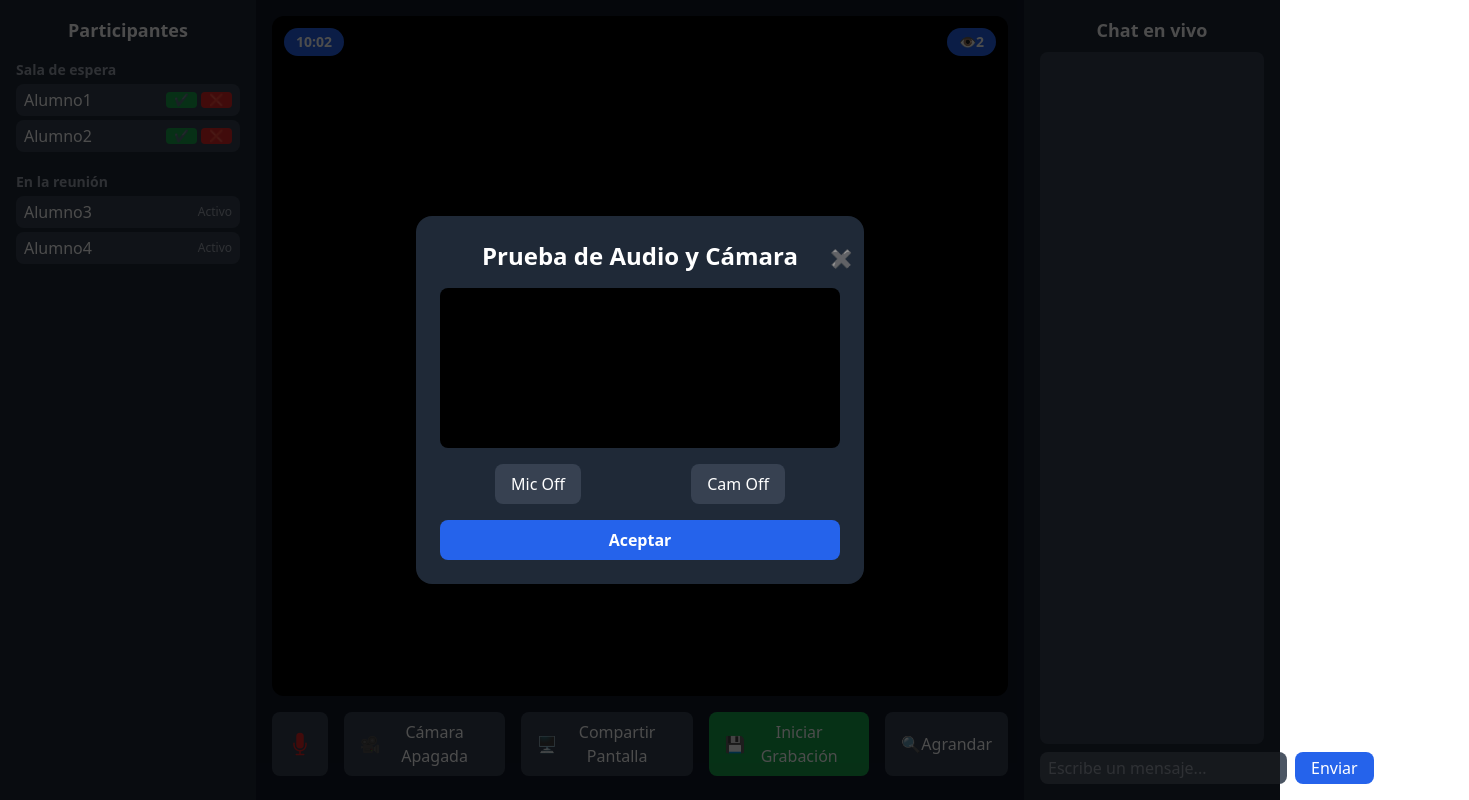
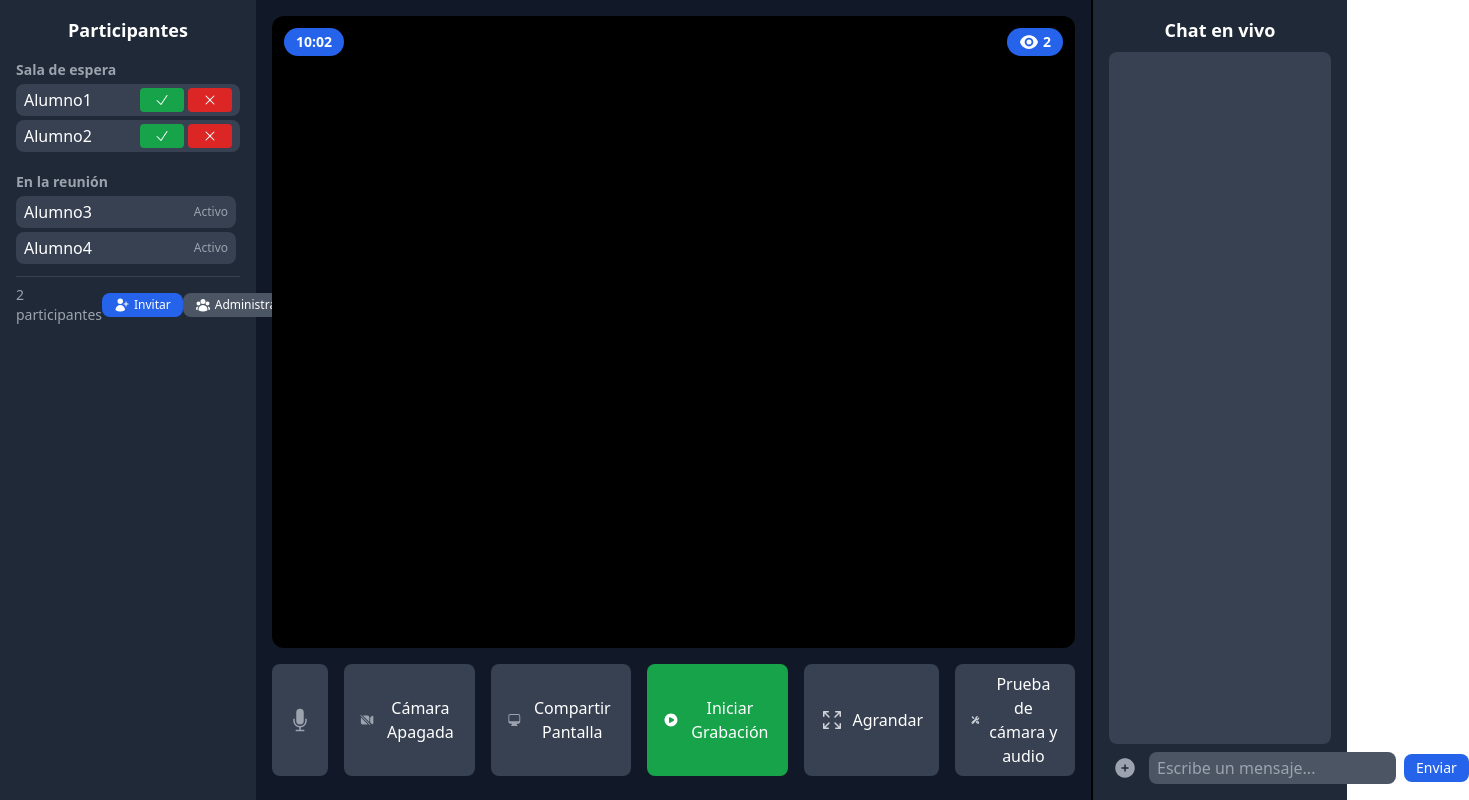
Before and after one commit to vax-02/streamming, a Vue app: page /live in a window 1280 px wide. Shown: the whole page, 1469 px wide, since content can reach past the window. Built offline with nearby package versions, Linux system fonts and the light colour scheme.

Commit message:
Update Live.vue
cambios de iconos y arreglos de live

```diff
--- a/src/views/Live.vue
+++ b/src/views/Live.vue
@@ -14,8 +14,12 @@
         >
           <span>{{ user }}</span>
           <div class="flex space-x-1">
-            <button @click="admitir(user)" class="bg-green-600 px-2 rounded text-xs">✔️</button>
-            <button @click="rechazar(user)" class="bg-red-600 px-2 rounded text-xs">❌</button>
+            <button @click="admitir(user)" class="bg-green-600 p-1 rounded text-xs hover:bg-green-700">
+              <CheckIcon class="w-9 h-4 text-white" />
+            </button>
+            <button @click="rechazar(user)" class="bg-red-600 p-1 rounded text-xs hover:bg-red-700">
+              <XMarkIcon class="w-9 h-4 text-white" />
+            </button>
           </div>
         </div>
       </div>
@@ -23,6 +27,7 @@
       <!-- Lista de participantes -->
       <div>
         <h3 class="font-semibold text-sm text-gray-400 mb-1">En la reunión</h3>
+        <div class="max-h-48 overflow-y-auto pr-1">
           <div
             v-for="(p, i) in participantes"
             :key="i"
@@ -30,6 +35,18 @@
           >
             <span>{{ p.nombre }}</span>
             <span class="text-gray-400 text-xs">{{ p.estado }}</span>
+          </div>
+        </div>
+        <div class="mt-2 pt-2 border-t border-gray-700 flex items-center justify-between">
+          <span class="text-sm text-gray-400">{{ participantes.length }} participantes</span>
+          <button class="bg-blue-600 hover:bg-blue-700 px-3 py-1 rounded-lg text-xs flex items-center space-x-1">
+            <UserPlusIcon class="w-4 h-4" />
+            <span>Invitar</span>
+          </button>
+          <button class="bg-gray-600 hover:bg-gray-700 px-3 py-1 rounded-lg text-xs flex items-center space-x-1">
+            <UserGroupIcon class="w-4 h-4" />
+            <span>Administrar</span>
+          </button>
         </div>
       </div>
     </aside>
@@ -48,9 +65,11 @@
 
         <!-- Contador de participantes -->
         <div
-          class="absolute top-3 right-3 bg-blue-600 px-3 py-1 rounded-full flex items-center space-x-2 text-sm font-semibold"
+          class="absolute top-3 right-3 bg-blue-600 px-3 py-1 rounded-full flex  space-x-2 text-sm font-semibold"
         >
-          👁️ <span>{{ participantes.length }}</span>
+          <span class="flex items-center space-x-1">
+            <EyeIcon class="w-5 h-5" /><span>{{ participantes.length }}</span>
+          </span>
         </div>
       </div>
 
@@ -66,7 +85,7 @@
 
             </template>
             <template v-else>
-              <MicrophoneIcon class="w-6 h-6 text-red-600" />
+              <MicrophoneIcon class="w-6 h-6 text-gray-400" />
             </template>
           </span>
 
@@ -77,46 +96,91 @@
           class="bg-gray-700 hover:bg-blue-600 px-4 py-2 rounded-lg flex items-center space-x-2"
         >
 
-          🎥 <span>{{ camaraAct ? 'Cámara Encendida' : 'Cámara Apagada' }}</span>
+          <template v-if="camaraAct">
+            <VideoCameraIcon class="w-6 h-6 text-green-600" />
+          </template>
+          <template v-else>
+            <VideoCameraSlashIcon class="w-6 h-6 text-gray-400" />
+          </template>
+          <span>{{ camaraAct ? 'Cámara Encendida' : 'Cámara Apagada' }}</span>
 
         </button>
         <button
           @click="togglePantalla"
           class="bg-gray-700 hover:bg-blue-600 px-4 py-2 rounded-lg flex items-center space-x-2"
         >
-          🖥️ <span>{{ pantallaAct ? 'Deteniendo' : 'Compartir Pantalla' }}</span>
+          <template v-if="pantallaAct">
+            <ComputerDesktopIcon class="w-6 h-6 text-green-600" />
+          </template>
+          <template v-else>
+            <ComputerDesktopIcon class="w-6 h-6 text-gray-400" />
+          </template>
+          <span>{{ pantallaAct ? 'Deteniendo' : 'Compartir Pantalla' }}</span>
         </button>
         <button
           @click="toggleGrabacion"
           class="bg-green-600 hover:bg-green-700 px-4 py-2 rounded-lg flex items-center space-x-2"
         >
-          💾 <span>{{ grabando ? 'Grabando' : 'Iniciar Grabación' }}</span>
+          <template v-if="grabando">
+            <StopCircleIcon class="w-6 h-6 text-white" />
+          </template>
+          <template v-else>
+            <PlayCircleIcon class="w-6 h-6 text-white" />
+          </template>
+          <span>{{ grabando ? 'Grabando' : 'Iniciar Grabación' }}</span>
         </button>
         <button
           @click="expandir"
           class="bg-gray-700 hover:bg-blue-600 px-4 py-2 rounded-lg flex items-center space-x-2"
         >
-          🔍 <span>Agrandar</span>
+          <ArrowsPointingOutIcon class="w-6 h-6 text-gray-300" />
+          <span>Agrandar</span>
+        </button>
+                <button
+          @click="modalTest = true"
+          class="bg-gray-700 hover:bg-blue-600 px-4 py-2 rounded-lg flex items-center space-x-2"
+        >
+          <WrenchScrewdriverIcon class="w-6 h-6 text-gray-300" />
+          <span>Prueba de cámara y audio</span>
         </button>
       </div>
     </div>
 
     <!-- Panel derecho: chat -->
-    <aside class="w-[20%] bg-gray-800 p-4 flex flex-col space-y-2">
+    <aside class="w-[20%] bg-gray-800 p-4 flex flex-col space-y-2 border-l-2 border-black">
       <h2 class="text-lg font-bold text-center">Chat en vivo</h2>
       <div class="flex-1 overflow-y-auto bg-gray-700 p-2 rounded-lg space-y-1">
         <div v-for="(msg, i) in chat" :key="i" class="text-sm">
           <strong>{{ msg.usuario }}:</strong> {{ msg.mensaje }}
         </div>
       </div>
-      <div class="flex space-x-2 mt-2">
+      <div class="relative flex items-center space-x-2 mt-2">
+        <!-- Menú de opciones de chat -->
+        <div v-if="showChatMenu" class="absolute bottom-full mb-2 w-48 bg-gray-700 rounded-lg shadow-lg p-2 space-y-1 border border-black">
+          <button class="w-full flex items-center space-x-2 px-3 py-2 text-sm rounded-md hover:bg-blue-600">
+            <ChartBarIcon class="w-5 h-5" />
+            <span>Crear Encuesta</span>
+          </button>
+          <button class="w-full flex items-center space-x-2 px-3 py-2 text-sm rounded-md hover:bg-blue-600">
+            <PencilSquareIcon class="w-5 h-5" />
+            <span>Enviar Ejercicio</span>
+          </button>
+        </div>
+
+        <!-- Botón para abrir el menú -->
+        <button @click="showChatMenu = !showChatMenu" class="text-gray-400 hover:text-blue-400 p-1 rounded-full">
+          <PlusCircleIcon class="w-6 h-6" />
+        </button>
+
+        <!-- Input de mensaje -->
         <input
           v-model="mensaje"
           type="text"
           placeholder="Escribe un mensaje..."
           class="flex-1 bg-gray-600 rounded-lg px-2 py-1 outline-none"
+          @focus="showChatMenu = false"
         />
-        <button @click="enviarMensaje" class="bg-blue-600 px-4 py-1 rounded-lg">Enviar</button>
+        <button @click="enviarMensaje" class="bg-blue-600 px-3 py-1 rounded-lg text-sm">Enviar</button>
       </div>
     </aside>
 
@@ -133,13 +197,21 @@
         >
           ✖
         </button>
-        <video autoplay muted class="w-full h-40 bg-black rounded-lg"></video>
+        <video ref="modalVideoRef" autoplay muted class="w-full h-40 bg-black rounded-lg"></video>
+        <!-- En el modal de prueba, debajo del <video> -->
+<div class="w-full bg-gray-600 rounded-full h-2.5 mt-2">
+  <div
+    class="bg-green-500 h-2.5 rounded-full transition-all duration-75"
+    :style="{ width: `${audioLevel}%` }"
+  ></div>
+</div>
+
         <div class="flex justify-around mt-2">
           <button @click="toggleMic" class="bg-gray-700 hover:bg-blue-600 px-4 py-2 rounded-lg">
-            Mic {{ micAct ? 'On' : 'Off' }}
+            Micro {{ micAct ? 'On' : 'Off' }}
           </button>
           <button @click="toggleCamara" class="bg-gray-700 hover:bg-blue-600 px-4 py-2 rounded-lg">
-            Cam {{ camaraAct ? 'On' : 'Off' }}
+            Camara {{ camaraAct ? 'On' : 'Off' }}
           </button>
         </div>
         <button
@@ -154,17 +226,35 @@
 </template>
 
 <script setup>
-import { MicrophoneIcon } from '@heroicons/vue/24/solid'
+import {
+  MicrophoneIcon,
+  WrenchScrewdriverIcon,
+  PlusCircleIcon,
+  ChartBarIcon,
+  PencilSquareIcon,
+  UserPlusIcon,
+  VideoCameraIcon,
+  VideoCameraSlashIcon,
+  ComputerDesktopIcon,
+  PlayCircleIcon,
+  StopCircleIcon,
+  ArrowsPointingOutIcon,
+  CheckIcon,
+  XMarkIcon,
+  EyeIcon,
+  UserGroupIcon
+} from '@heroicons/vue/24/solid'
 
-import { ref } from 'vue'
+import { ref, onUnmounted } from 'vue'
 const videoRef = ref(null)
+const modalVideoRef = ref(null)
 
 // Controles
 const micAct = ref(false)
 const camaraAct = ref(false)
 const pantallaAct = ref(false)
 const grabando = ref(false)
-const modalTest = ref(true) // Abrir modal al iniciar
+const modalTest = ref(false) // Abrir modal al iniciar
 
 // Participantes
 const salaEspera = ref(['Alumno1', 'Alumno2'])
@@ -176,13 +266,106 @@ const participantes = ref([
 // Chat
 const chat = ref([])
 const mensaje = ref('')
+const showChatMenu = ref(false)
+
+// --- INICIA CÓDIGO NUEVO ---
+
+// Ref para el nivel de audio (controlará el ancho de la barra)
+const audioLevel = ref(0)
+
+// Variables para la API de Audio
+let audioContext
+let audioAnalyser
+let audioStream
+let audioSource
+let animationFrameId
+let videoStream = null
+
+// Función que se ejecuta en bucle para dibujar la barra
+function visualize() {
+  if (!audioAnalyser) return
+
+  const bufferLength = audioAnalyser.frequencyBinCount
+  const dataArray = new Uint8Array(bufferLength)
+  audioAnalyser.getByteFrequencyData(dataArray)
+
+  let sum = 0;
+  for (let i = 0; i < bufferLength; i++) {
+    sum += dataArray[i]
+  }
+  const average = sum / bufferLength
+
+  // Normalizamos el valor para que sea un porcentaje (0-100)
+  // Multiplicamos por 1.5 para hacerlo más sensible
+  const level = Math.min(100, (average / 128) * 100 * 1.5)
+  audioLevel.value = level
+
+  // Volvemos a llamar a la función en el siguiente frame
+  animationFrameId = requestAnimationFrame(visualize)
+}
+
+// Detiene la visualización y libera los recursos del micrófono
+function stopVisualization() {
+  if (animationFrameId) {
+    cancelAnimationFrame(animationFrameId)
+  }
+  if (audioStream) {
+    audioStream.getTracks().forEach((track) => track.stop())
+  }
+  if (audioContext) {
+    audioContext.close().catch(() => {})
+  }
+  audioLevel.value = 0
+}
+
+// --- FINALIZA CÓDIGO NUEVO ---
 
 // Funciones
-function toggleMic() {
+async function toggleMic() {
   micAct.value = !micAct.value
+  if (micAct.value) {
+    try {
+      // Pedimos acceso al micrófono
+      audioStream = await navigator.mediaDevices.getUserMedia({ audio: true })
+
+      // Configuramos el analizador de audio
+      audioContext = new (window.AudioContext || window.webkitAudioContext)()
+      audioSource = audioContext.createMediaStreamSource(audioStream)
+      audioAnalyser = audioContext.createAnalyser()
+      audioAnalyser.fftSize = 256
+      audioSource.connect(audioAnalyser)
+
+      // Iniciamos la visualización
+      visualize()
+    } catch (err) {
+      console.error('Error al acceder al micrófono:', err)
+      micAct.value = false // Revertimos el estado si hay un error
     }
-function toggleCamara() {
+  } else {
+    // Detenemos todo si el micrófono se apaga
+    stopVisualization()
+  }
+}
+async function toggleCamara() {
   camaraAct.value = !camaraAct.value
+  if (camaraAct.value) {
+    try {
+      videoStream = await navigator.mediaDevices.getUserMedia({ video: true })
+      if (modalVideoRef.value) {
+        modalVideoRef.value.srcObject = videoStream
+      }
+    } catch (err) {
+      console.error('Error al acceder a la cámara:', err)
+      camaraAct.value = false
+    }
+  } else {
+    if (videoStream) {
+      videoStream.getTracks().forEach((track) => track.stop())
+    }
+    if (modalVideoRef.value) {
+      modalVideoRef.value.srcObject = null
+    }
+  }
 }
 function togglePantalla() {
   pantallaAct.value = !pantallaAct.value
@@ -208,6 +391,15 @@ function admitir(user) {
 function rechazar(user) {
   salaEspera.value = salaEspera.value.filter((u) => u !== user)
 }
+
+// Asegúrate de limpiar todo cuando el componente se desmonte
+onUnmounted(() => {
+  stopVisualization()
+  if (videoStream) {
+    videoStream.getTracks().forEach((track) => track.stop())
+  }
+})
+
 </script>
 
 <style scoped>
```
Lines whose indentation alone changed are shown as unchanged.
